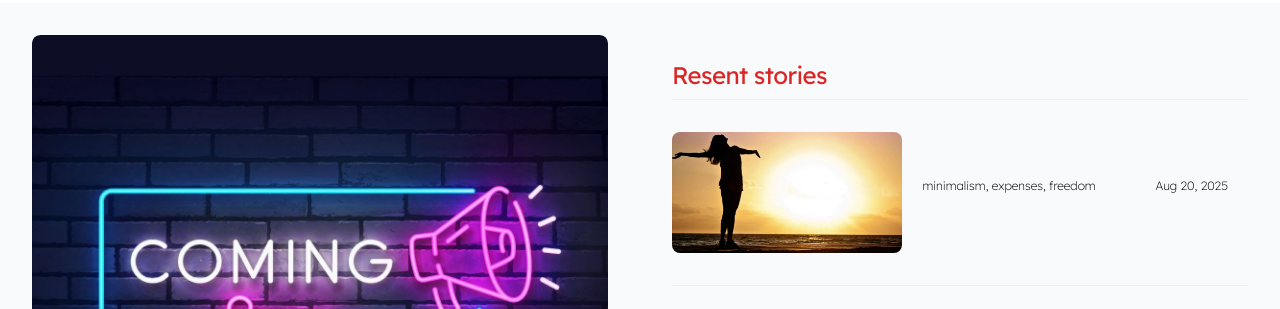
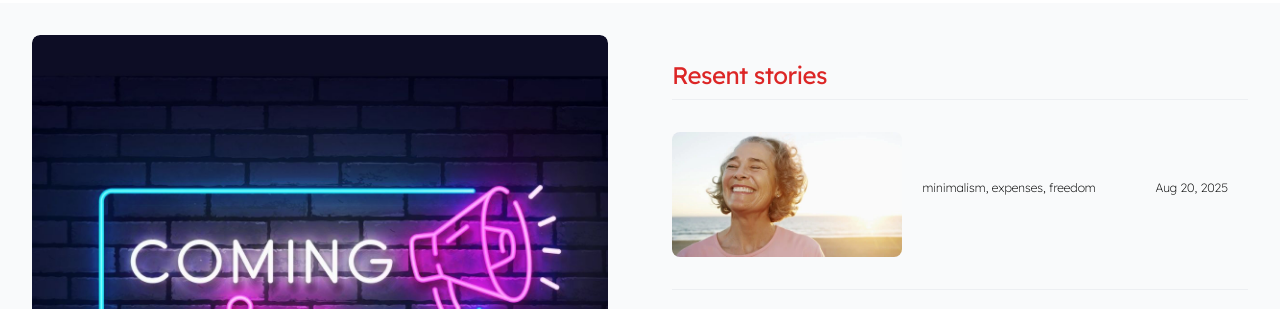
Before and after one commit to fit4faith/site, an Astro site: page /page/1 in a window 1280 px wide. Shown: the part 77-386 px from the top of the page. Built offline with nearby package versions, Linux system fonts and the light colour scheme; Astro itself is replaced by a stand-in of ours; some packages are replaced by stand-ins of ours.

Commit message:
fix posts

```diff
--- a/src/content/posts/body/template-body.md
+++ b/src/content/posts/body/template-body.md
@@ -9,7 +9,7 @@ tags:
   - expenses
   - freedom
 pubDate: 2025-08-20
-cover: "../assets/images/lifestyle-changes-for-financial-freedom.webp"
+cover: "../assets/images/debt-freedom-strategies.webp"
 author: Damien Wright
 draft: true
 ---
--- a/src/content/posts/mind/template-mind.md
+++ b/src/content/posts/mind/template-mind.md
@@ -9,7 +9,7 @@ tags:
   - expenses
   - freedom
 pubDate: 2023-08-20
-cover: "../assets/images/lifestyle-changes-for-financial-freedom.webp"
+cover: "../assets/images/debt-freedom-strategies.webp"
 author: Damien Wright
 draft: true
 ---
--- a/src/content/posts/spirit/template-spirit.md
+++ b/src/content/posts/spirit/template-spirit.md
@@ -9,7 +9,7 @@ tags:
   - expenses
   - freedom
 pubDate: 2023-08-20
-cover: "../assets/images/lifestyle-changes-for-financial-freedom.webp"
+cover: "../assets/images/debt-freedom-strategies.webp"
 author: Damien Wright
 draft: true
 ---
```
